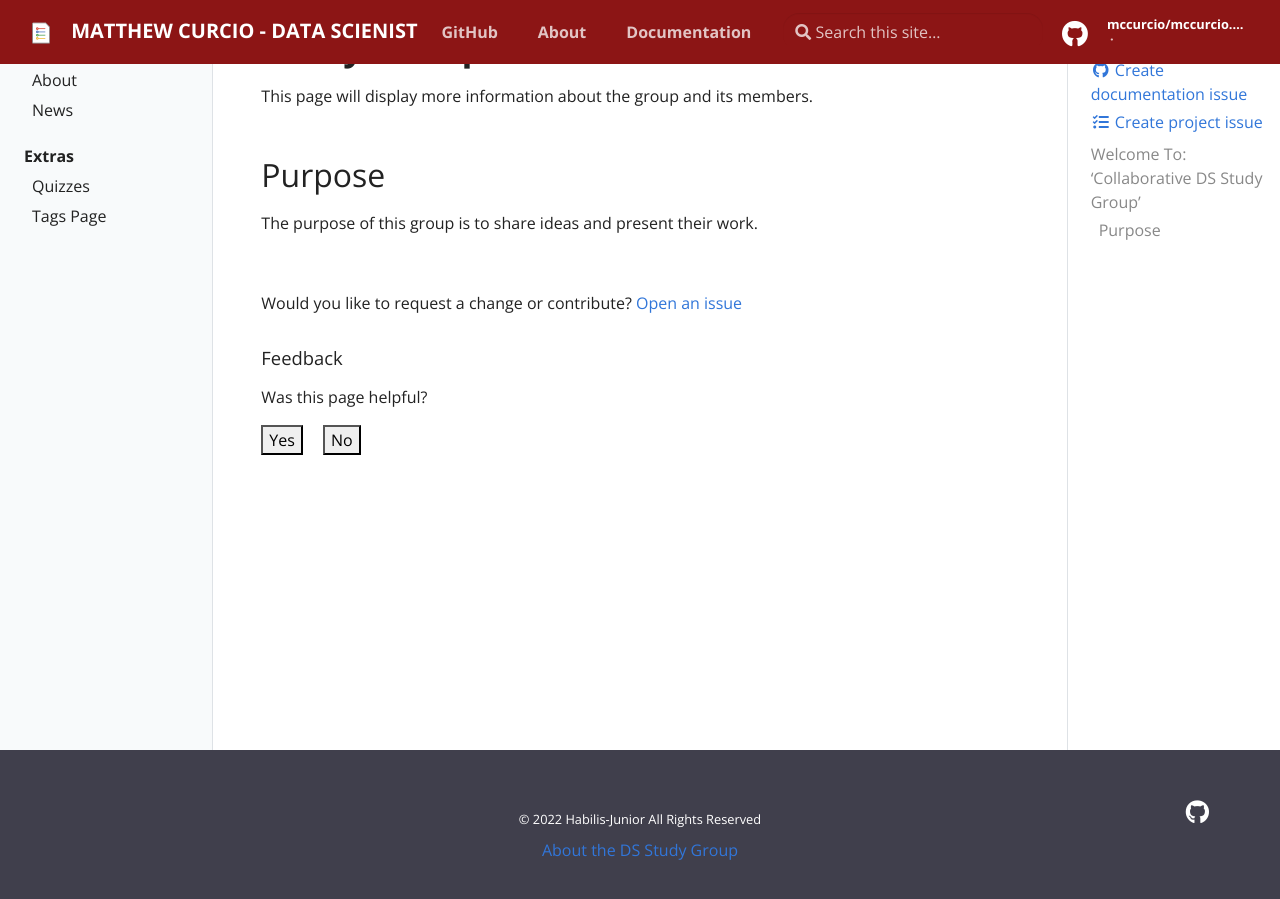
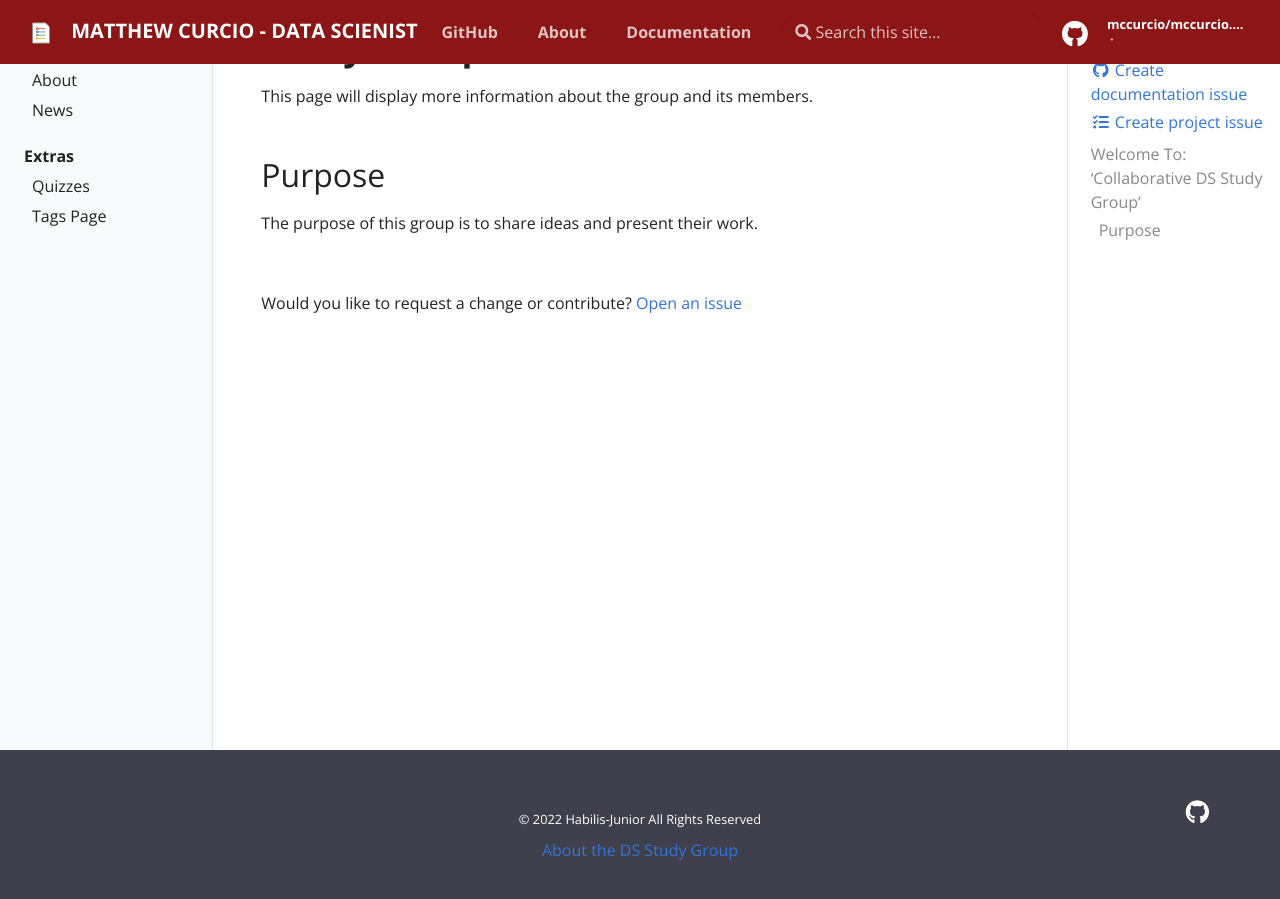
Before and after one commit to mccurcio/mccurcio.github.io, a Jekyll site: the page built from pages/index.md, in a window 1280 px wide and 900 px high, scrolled down 134 px. Built offline with Jekyll 4.4.1, drawn with Linux system fonts in a browser that asks for light colours; some of the changed lines change nothing that is shown.

Commit message:
Update _config.yml

```diff
--- a/_config.yml
+++ b/_config.yml
@@ -38,7 +38,7 @@ github_branch: "master"
 # dockerhub: vanessa
 
 # Should there be feedback buttons at the bottom of pages?
-feedback: true
+feedback: false
 
 # Link to a privacy policy in footer, uncomment and define if wanted
 # privacy: https://domain.com/privacy
```
